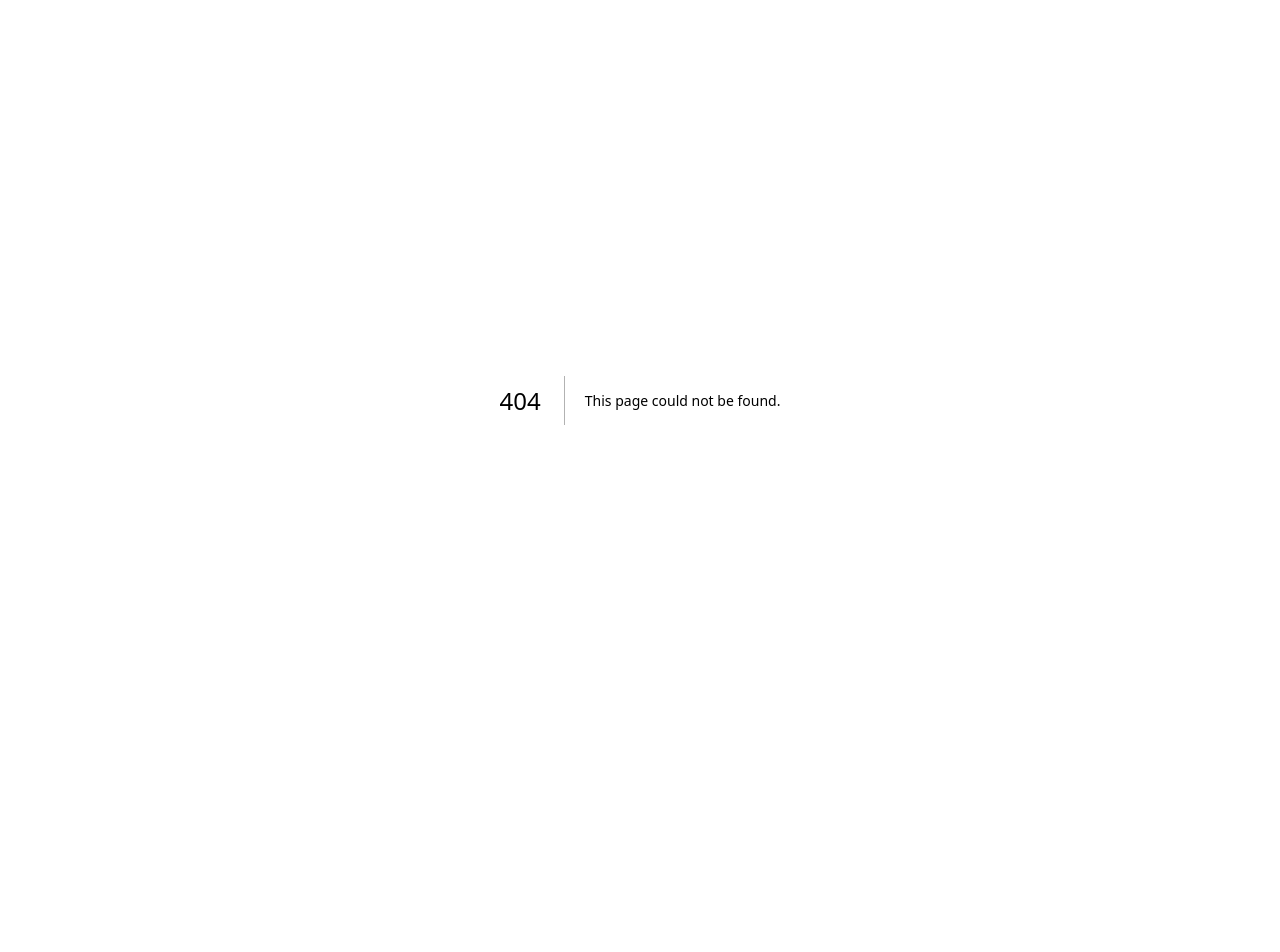
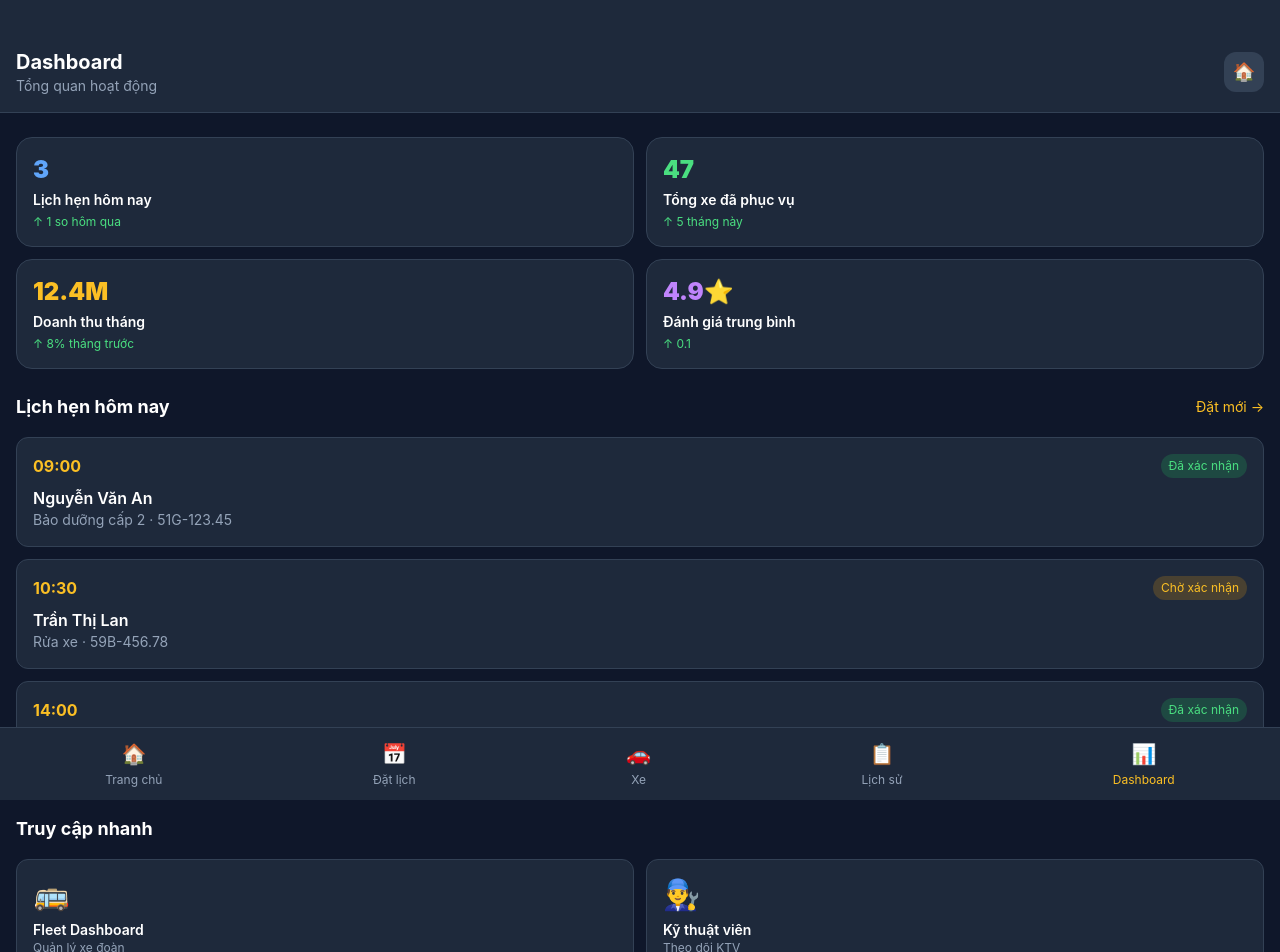
Before and after one commit to philonggroup/cardiy-platform, a Next.js app: page /dashboard in a window 1280 px wide. Before the commit this address had no page. Shown: the top 952 px of the page. Before the commit the page ends 800 px from the top, so only its background shows below. Built offline with nearby package versions, Linux system fonts and the light colour scheme.

Commit message:
Create page.tsx

```diff
--- /dev/null
+++ b/app/dashboard/page.tsx
@@ -0,0 +1,83 @@
+'use client';
+import Link from 'next/link';
+
+const stats = [
+  { label: 'Lịch hẹn hôm nay', value: '3', change: '↑ 1 so hôm qua', color: 'text-blue-400' },
+  { label: 'Tổng xe đã phục vụ', value: '47', change: '↑ 5 tháng này', color: 'text-green-400' },
+  { label: 'Doanh thu tháng', value: '12.4M', change: '↑ 8% tháng trước', color: 'text-amber-400' },
+  { label: 'Đánh giá trung bình', value: '4.9⭐', change: '↑ 0.1', color: 'text-purple-400' },
+];
+
+const bookings = [
+  { time: '09:00', customer: 'Nguyễn Văn An', service: 'Bảo dưỡng cấp 2', plate: '51G-123.45', status: 'confirmed', statusLabel: 'Đã xác nhận' },
+  { time: '10:30', customer: 'Trần Thị Lan', service: 'Rửa xe', plate: '59B-456.78', status: 'pending', statusLabel: 'Chờ xác nhận' },
+  { time: '14:00', customer: 'Phạm Minh Đức', service: 'Thay lốp', plate: '51A-789.01', status: 'confirmed', statusLabel: 'Đã xác nhận' },
+];
+
+export default function DashboardPage() {
+  return (
+    <div className="min-h-screen bg-[#0F172A] pb-24">
+      <div className="bg-[#1E293B] px-4 pt-12 pb-4 border-b border-slate-700">
+        <div className="flex items-center justify-between">
+          <div>
+            <h1 className="text-white font-bold text-xl">Dashboard</h1>
+            <p className="text-slate-400 text-sm">Tổng quan hoạt động</p>
+          </div>
+          <Link href="/" className="w-10 h-10 bg-slate-700 rounded-xl flex items-center justify-center text-white text-lg">🏠</Link>
+        </div>
+      </div>
+
+      <div className="px-4 mt-6">
+        <div className="grid grid-cols-2 gap-3">
+          {stats.map(s => (
+            <div key={s.label} className="bg-[#1E293B] rounded-2xl p-4 border border-slate-700">
+              <div className={`text-2xl font-black mb-1 ${s.color}`}>{s.value}</div>
+              <div className="text-white text-sm font-semibold mb-1">{s.label}</div>
+              <div className="text-green-400 text-xs">{s.change}</div>
+            </div>
+          ))}
+        </div>
+      </div>
+
+      <div className="px-4 mt-6">
+        <div className="flex items-center justify-between mb-4">
+          <h2 className="text-white font-bold text-lg">Lịch hẹn hôm nay</h2>
+          <Link href="/booking" className="text-amber-400 text-sm">Đặt mới →</Link>
+        </div>
+        <div className="space-y-3">
+          {bookings.map((b, i) => (
+            <div key={i} className="bg-[#1E293B] rounded-xl p-4 border border-slate-700">
+              <div className="flex items-center justify-between mb-2">
+                <span className="text-amber-400 font-bold">{b.time}</span>
+                <span className={`text-xs px-2 py-1 rounded-full ${b.status === 'confirmed' ? 'bg-green-500/20 text-green-400' : 'bg-amber-500/20 text-amber-400'}`}>{b.statusLabel}</span>
+              </div>
+              <div className="text-white font-semibold">{b.customer}</div>
+              <div className="text-slate-400 text-sm">{b.service} · {b.plate}</div>
+            </div>
+          ))}
+        </div>
+      </div>
+
+      <div className="px-4 mt-6">
+        <h2 className="text-white font-bold text-lg mb-4">Truy cập nhanh</h2>
+        <div className="grid grid-cols-2 gap-3">
+          {[{h:'/fleet',i:'🚌',t:'Fleet Dashboard',d:'Quản lý xe đoàn'},{h:'/technician',i:'👨‍🔧',t:'Kỹ thuật viên',d:'Theo dõi KTV'},{h:'/tracking',i:'📍',t:'Theo dõi KTV',d:'Vị trí thực time'},{h:'/history',i:'📋',t:'Lịch sử',d:'Lịch sử dịch vụ'}].map(item => (
+            <Link key={item.h} href={item.h} className="bg-[#1E293B] rounded-xl p-4 border border-slate-700">
+              <div className="text-3xl mb-2">{item.i}</div>
+              <div className="text-white font-semibold text-sm">{item.t}</div>
+              <div className="text-slate-400 text-xs">{item.d}</div>
+            </Link>
+          ))}
+        </div>
+      </div>
+
+      <nav className="bottom-nav">
+        <div className="flex items-center justify-around py-2">
+          {[['/',  '🏠','Trang chủ'],['/booking','📅','Đặt lịch'],['/vehicles','🚗','Xe'],['/history','📋','Lịch sử'],['/dashboard','📊','Dashboard']].map(([h,i,l])=>(
+            <Link key={h as string} href={h as string} className={`flex flex-col items-center gap-1 px-2 py-1 text-xs ${h === '/dashboard' ? 'text-amber-400' : 'text-slate-400'}`}><span className="text-xl">{i}</span>{l}</Link>
+          ))}
+        </div>
+      </nav>
+    </div>
+  );
+}
```
